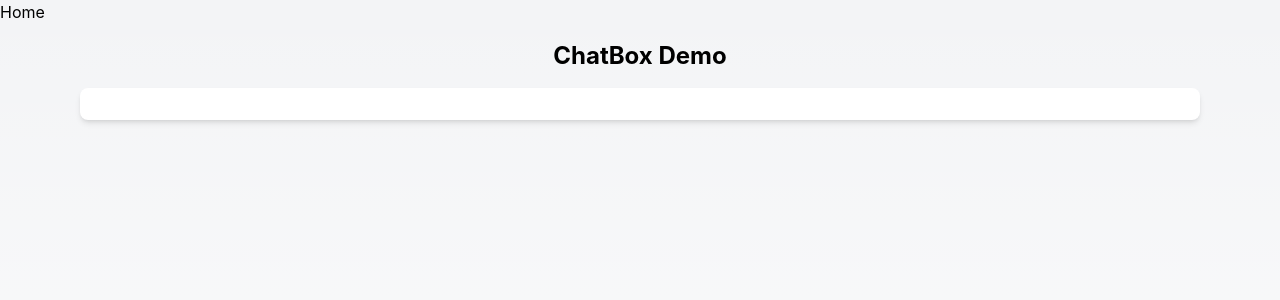
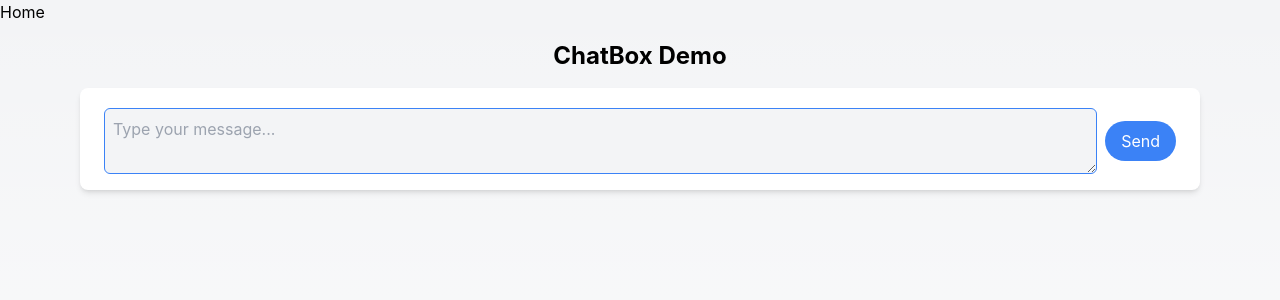
Before and after one commit to parsehex/ai-experiments, a Next.js app: page /chatbox-demo in a window 1280 px wide. Shown: the top 300 px of the page. Built offline with nearby package versions, Linux system fonts and the light colour scheme.

Commit message:
add input box to chatbox

```diff
--- /dev/null
+++ b/src/components/ChatBox/InputBox.tsx
@@ -0,0 +1,64 @@
+import React, { KeyboardEvent } from 'react';
+
+interface InputBoxProps {
+	onMessageSubmit: (content: string) => void;
+	input: string;
+	setInput: (value: string) => void;
+	multiline?: boolean;
+}
+
+const InputBox: React.FC<InputBoxProps> = ({
+	onMessageSubmit,
+	input,
+	setInput,
+	multiline = false,
+}) => {
+	const handleKeyDown = (e: KeyboardEvent) => {
+		if (e.key !== 'Enter') return;
+		if (multiline && !e.shiftKey) return;
+		e.preventDefault();
+		onMessageSubmit(input);
+		setInput('');
+	};
+
+	const handleChange = (
+		e: React.ChangeEvent<HTMLInputElement | HTMLTextAreaElement>
+	) => {
+		setInput(e.target.value);
+	};
+
+	return (
+		<div className="input-container px-2 mt-1">
+			{multiline ? (
+				<textarea
+					className="input mr-2 grow"
+					value={input}
+					onChange={handleChange}
+					onKeyDown={handleKeyDown}
+					placeholder="Type your message..."
+					autoFocus
+				/>
+			) : (
+				<input
+					type="text"
+					className="input mr-2 grow"
+					value={input}
+					onChange={handleChange}
+					onKeyDown={handleKeyDown}
+					placeholder="Type your message..."
+					autoFocus
+				/>
+			)}
+			<button
+				onClick={() => {
+					onMessageSubmit(input);
+					setInput('');
+				}}
+			>
+				Send
+			</button>
+		</div>
+	);
+};
+
+export default InputBox;
--- a/src/components/ChatBox/index.tsx
+++ b/src/components/ChatBox/index.tsx
@@ -1,6 +1,7 @@
 import { Message } from '@/app/types';
 import { useEffect, useRef, useState } from 'react';
 import MessageItem from './MessageItem';
+import InputBox from './InputBox';
 
 export const ChatBox = ({
 	roles = ['USER', 'ASSISTANT'],
@@ -9,6 +10,8 @@ export const ChatBox = ({
 	deleteMessage,
 	regenerateMessage,
 	readOnly = false,
+	handleSend,
+	multiline = false,
 }: {
 	roles?: string[];
 	messages: Message[];
@@ -16,6 +19,8 @@ export const ChatBox = ({
 	deleteMessage?: (id: string) => void;
 	regenerateMessage?: (id: string) => void;
 	readOnly?: boolean;
+	handleSend?: (content: string) => void;
+	multiline?: boolean;
 }) => {
 	const [tempMsgContent, setTempMsgContent] = useState('');
 	const [editingMsg, setEditingMsg] = useState<string | null>(null);
@@ -38,18 +43,6 @@ export const ChatBox = ({
 			messagesEndRef.current.scroll({ top, behavior: 'smooth' });
 		}
 	}, [messages]);
-
-	const handleMessageEdit = (id: string, newContent: string) => {
-		if (readOnly) return;
-		setMessages((prevMessages: any) => {
-			return prevMessages.map((msg: Message) => {
-				if (msg.id === id) {
-					return { ...msg, content: newContent };
-				}
-				return msg;
-			});
-		});
-	};
 
 	const toggleRole = (messageId: string) => {
 		setMessages((prevMessages: any) => {
@@ -154,6 +147,14 @@ export const ChatBox = ({
 					Delete Selected
 				</button>
 			)}
+			{handleSend && (
+				<InputBox
+					onMessageSubmit={handleSend}
+					input={tempMsgContent}
+					setInput={setTempMsgContent}
+					multiline={multiline}
+				/>
+			)}
 		</div>
 	);
 };
```
